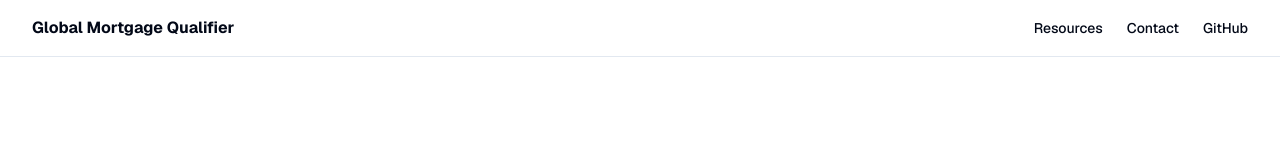
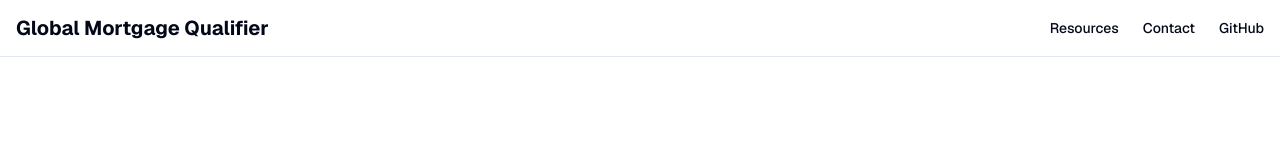
Before and after one commit to andrewchewth/global-mortgage-qualifier, a Next.js app: page / in a window 1280 px wide. Shown: the top 160 px of the page. Built offline with nearby package versions, Linux system fonts and the light colour scheme.

Commit message:
Switch to CSS modules to fix styling issues

```diff
--- a/app/globals.css
+++ b/app/globals.css
@@ -122,7 +122,7 @@
   }
 
   h2 {
-    @apply scroll-m-20 text-3xl font-semibold tracking-tight transition-colors first:mt-0;
+    @apply scroll-m-20 text-3xl font-semibold tracking-tight first:mt-0;
   }
 
   p {
--- a/app/layout.tsx
+++ b/app/layout.tsx
@@ -2,6 +2,7 @@ import type { Metadata } from 'next'
 import { GeistSans } from 'geist/font/sans'
 import { GeistMono } from 'geist/font/mono'
 import './globals.css'
+import styles from './styles/components.module.css'
 import { Toaster } from 'sonner'
 import Link from 'next/link'
 
@@ -22,34 +23,34 @@ export default function RootLayout({
       </head>
       <body className={`${GeistSans.variable} ${GeistMono.variable} min-h-screen bg-background font-sans antialiased`}>
         <div className="relative flex min-h-screen flex-col">
-          <header className="sticky top-0 z-50 w-full border-b bg-background/95 backdrop-blur supports-[backdrop-filter]:bg-background/60">
-            <div className="container flex h-14 items-center justify-between">
-              <Link href="/" className="flex items-center space-x-2">
-                <span className="font-bold">Global Mortgage Qualifier</span>
+          <header className={styles.header}>
+            <div className={`${styles.container} ${styles.nav}`}>
+              <Link href="/" className={styles.logo}>
+                Global Mortgage Qualifier
               </Link>
-              <nav className="flex items-center space-x-6">
-                <Link href="/resources" className="text-sm font-medium hover:text-primary">
+              <nav className={styles.navLinks}>
+                <Link href="/resources" className={styles.link}>
                   Resources
                 </Link>
-                <Link href="/contact" className="text-sm font-medium hover:text-primary">
+                <Link href="/contact" className={styles.link}>
                   Contact
                 </Link>
                 <a
                   href="https://github.com/andrewchewth/global-mortgage-qualifier"
                   target="_blank"
                   rel="noopener noreferrer"
-                  className="text-sm font-medium hover:text-primary"
+                  className={styles.link}
                 >
                   GitHub
                 </a>
               </nav>
             </div>
           </header>
-          <main className="flex-1">
+          <main className={styles.main}>
             {children}
           </main>
           <footer className="border-t py-6 md:py-0">
-            <div className="container flex flex-col items-center justify-between gap-4 md:h-24 md:flex-row">
+            <div className={`${styles.container} flex flex-col items-center justify-between gap-4 md:h-24 md:flex-row`}>
               <p className="text-center text-sm leading-loose text-muted-foreground md:text-left">
                 © 2024 Global Mortgage Qualifier. All rights reserved.
               </p>
--- /dev/null
+++ b/app/styles/components.module.css
@@ -0,0 +1,133 @@
+.container {
+  width: 100%;
+  max-width: 1400px;
+  margin: 0 auto;
+  padding: 0 1rem;
+}
+
+.header {
+  position: sticky;
+  top: 0;
+  z-index: 50;
+  width: 100%;
+  border-bottom: 1px solid hsl(var(--border));
+  background-color: hsl(var(--background) / 0.95);
+  backdrop-filter: blur(8px);
+}
+
+.nav {
+  display: flex;
+  align-items: center;
+  justify-content: space-between;
+  height: 3.5rem;
+}
+
+.logo {
+  font-weight: 700;
+  font-size: 1.25rem;
+  color: hsl(var(--foreground));
+  text-decoration: none;
+}
+
+.navLinks {
+  display: flex;
+  align-items: center;
+  gap: 1.5rem;
+}
+
+.link {
+  font-size: 0.875rem;
+  font-weight: 500;
+  color: hsl(var(--foreground));
+  text-decoration: none;
+  transition: color 0.2s;
+}
+
+.link:hover {
+  color: hsl(var(--primary));
+}
+
+.button {
+  display: inline-flex;
+  align-items: center;
+  justify-content: center;
+  padding: 0.5rem 1rem;
+  font-size: 0.875rem;
+  font-weight: 500;
+  border-radius: var(--radius);
+  transition: all 0.2s;
+  cursor: pointer;
+}
+
+.buttonPrimary {
+  composes: button;
+  background-color: hsl(var(--primary));
+  color: hsl(var(--primary-foreground));
+}
+
+.buttonPrimary:hover {
+  opacity: 0.9;
+}
+
+.buttonOutline {
+  composes: button;
+  border: 1px solid hsl(var(--border));
+  background-color: transparent;
+  color: hsl(var(--foreground));
+}
+
+.buttonOutline:hover {
+  background-color: hsl(var(--accent));
+  color: hsl(var(--accent-foreground));
+}
+
+.main {
+  flex: 1;
+  width: 100%;
+}
+
+.section {
+  padding: 4rem 0;
+}
+
+@media (min-width: 768px) {
+  .section {
+    padding: 6rem 0;
+  }
+}
+
+.heading {
+  font-size: 2.25rem;
+  font-weight: 800;
+  line-height: 1.2;
+  letter-spacing: -0.025em;
+  background: linear-gradient(to right, hsl(var(--primary)), hsl(var(--secondary)), hsl(var(--accent)));
+  -webkit-background-clip: text;
+  color: transparent;
+}
+
+@media (min-width: 640px) {
+  .heading {
+    font-size: 3rem;
+  }
+}
+
+.text {
+  margin-top: 1.5rem;
+  font-size: 1.125rem;
+  line-height: 1.75;
+  color: hsl(var(--muted-foreground));
+}
+
+.buttonGroup {
+  display: flex;
+  flex-direction: column;
+  gap: 0.5rem;
+  margin-top: 2rem;
+}
+
+@media (min-width: 400px) {
+  .buttonGroup {
+    flex-direction: row;
+  }
+}
```
